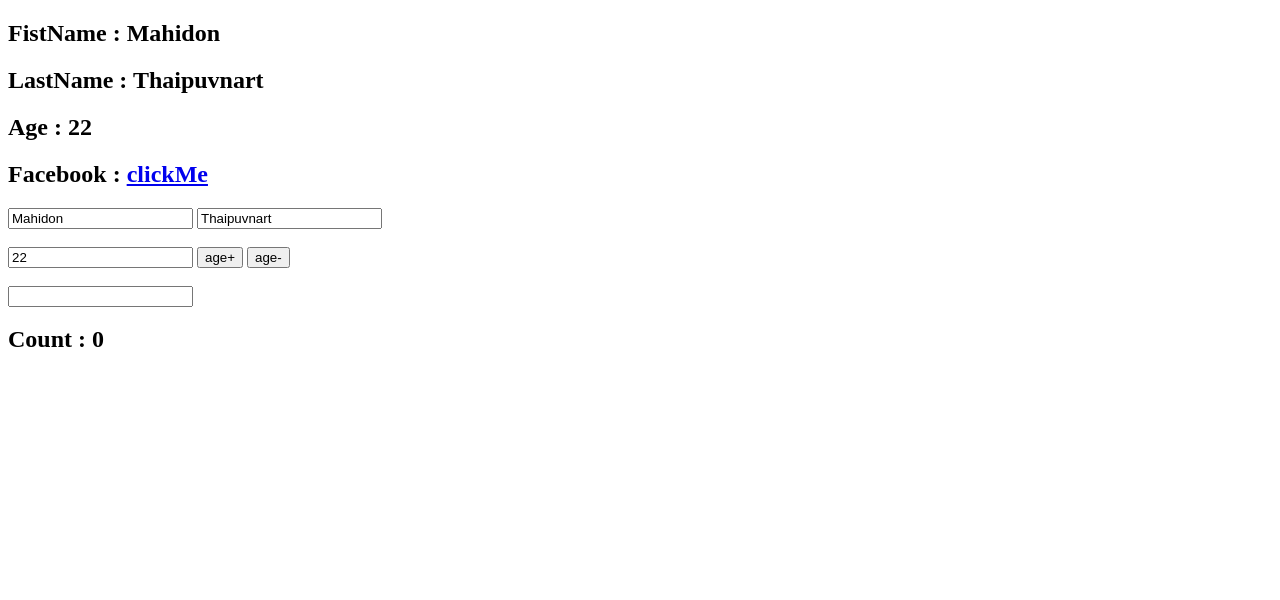
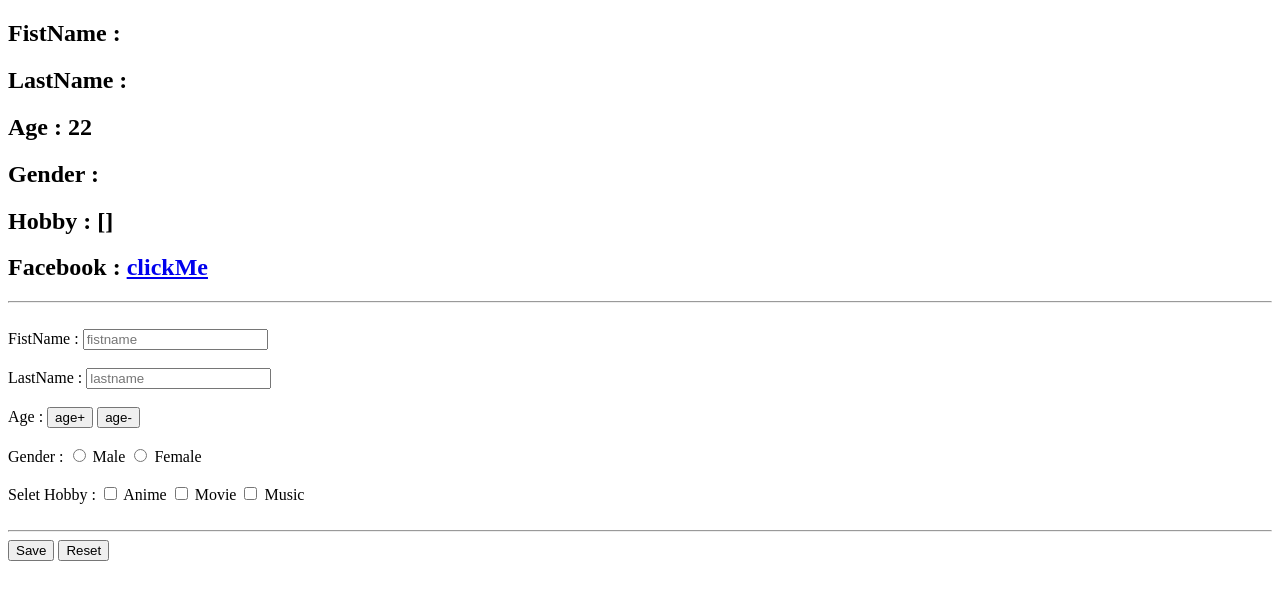
Before and after one commit to tonenyS/Vue.js-tutorial-2, a plain HTML site: page index.html in a window 1280 px wide. Drawn offline with nearby package versions, Linux system fonts and the light colour scheme.

Commit message:
โทนเรียน vue.jsว วันที่2

```diff
--- a/app.js
+++ b/app.js
@@ -2,17 +2,15 @@ new Vue ({
     el:"#vue-app",
 
     data:{
-        name : "mahidon",
-        lastname: "Thaipuvnart",
+        name : "",
+        lastname: "",
         age: 22,
         facebook : "https://www.facebook.com/toshiki.931/",
         count:0,
+        Hobby:[],
+        gender:""
     },
     methods:{
-        setName:function(n){
-            return this.name = n
-        },
-
         agePlus:function(){
             return this.age++
         },
@@ -22,7 +20,6 @@ new Vue ({
         },
         addCount:function(){
             this.count ++;
-
         }
     }
 })
--- a/index.html
+++ b/index.html
@@ -11,17 +11,50 @@
     </stype>
     <body>
      <div id="vue-app">
-         <h2>FistName : {{setName('Mahidon')}}<br></h2>
+         <h2>FistName : {{name}}<br></h2>
          <h2> LastName : {{lastname}}<br></h2>
          <h2> Age : {{age}}<br></h2>
-         <h2>Facebook : <a v-bind:href="facebook">clickMe</a></h2>
-         <input type="text" name="" v-bind:value="name">
-         <input type="text" name="" v-bind:value="lastname"><br><br>
-         <input type="text" name="" v-bind:value="age">
-         <button type="button" v-on:click="agePlus">age+</button>
-         <button type="button" v-on:click="ageRub">age-</button><br><br>
-         <input type="text"  v-on:keyup.enter="addCount">
-         <h2>Count : {{count}}</h2>
+         <h2> Gender : {{gender}}<br></h2>
+         <h2> Hobby : {{Hobby}}<br></h2>
+         <h2>Facebook : <a v-bind:href="facebook">clickMe</a>
+        </h2><hr><br>
+
+        <!-- v-model คือ two Way Data Binding (TextBox) -->
+         <label>FistName :</label>
+         <input type="text" v-model="name"  placeholder="fistname" value="fistName"><br><br>
+         <label>LastName :</label>
+         <input type="text" v-model="lastname" placeholder="lastname"><br><br>
+         <label>Age :</label>
+         <button v-on:click="agePlus">age+</button>
+         <button v-on:click="ageRub">age-</button>
+
+
+         <br><br>
+
+         <!-- Two Way Data Binding (Radio Button) -->
+
+         <label>Gender : </label>
+         <input type="radio" value="Male" v-model="gender">
+         <label>Male</label>
+         <input type="radio" value="Female" v-model="gender">
+         <label>Female</label>
+         <br>
+         <br>
+         <label>Selet Hobby : </label>
+         <input type="checkbox" value="Anime" v-model="Hobby">
+         <label>Anime</label>
+         <input type="checkbox" value="Movie" v-model="Hobby">
+         <label>Movie</label>
+         <input type="checkbox" value="Music" v-model="Hobby">
+         <label>Music</label>
+         <br><br>
+
+
+        <!-- v-model คือ Two Way Data Binding (CheckBox) -->
+        <!-- vmodel คือเลือกตัวแปร -->
+        <hr>
+        <button>Save</button>
+        <button type="reset">Reset</button>
      </div>
     <script src="app.js" charsett="utf-8"></script>
     </body>
```
